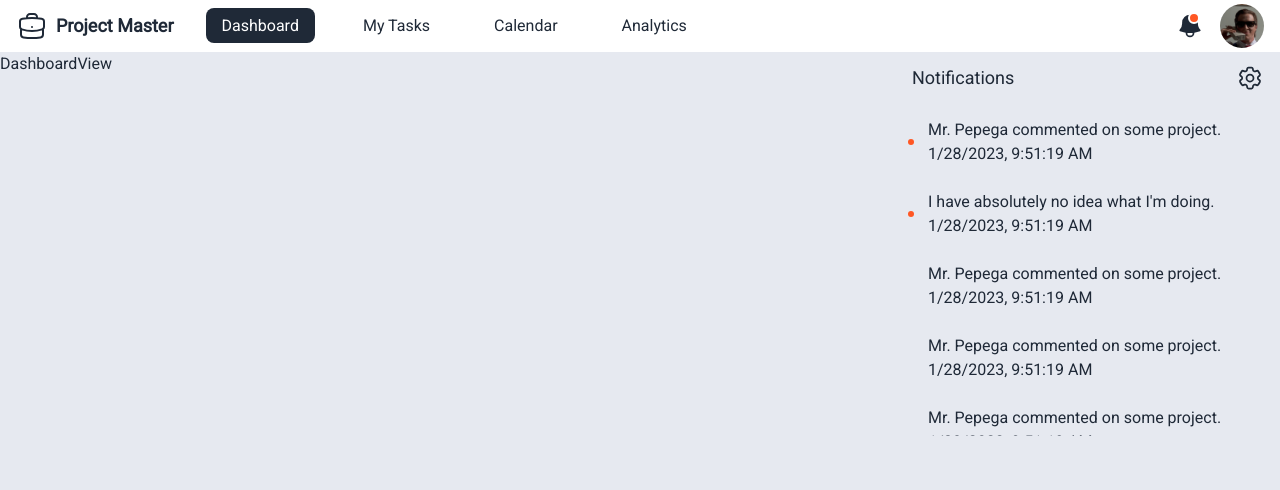
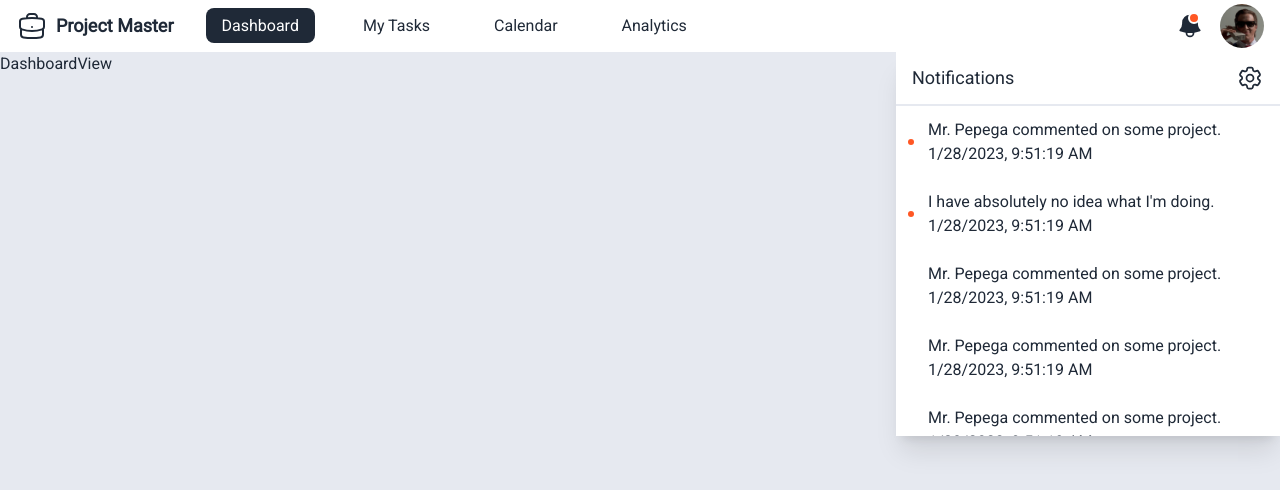
Before and after one commit to AlanGalt/task-management-system, a React (Create React App) app in the folder Frontend/: page /dashboard in a window 1280 px wide. Both pictures are taken after a click on the button 1190 px from the left and 26 px from the top of the page. Shown: the top 490 px of the page. Built offline with nearby package versions, Linux system fonts and the light colour scheme.

Commit message:
Fix notifications background color

```diff
--- a/Frontend/src/components/Notifications.tsx
+++ b/Frontend/src/components/Notifications.tsx
@@ -60,7 +60,7 @@ const Notifications = () => {
             leaveFrom="transform scale-100 opacity-100"
             leaveTo="transform scale-95 opacity-0"
           >
-            <Popover.Panel className="absolute right-0 z-10 md:shadow-xlbg-base-100 w-96 h-96 top-full">
+            <Popover.Panel className="absolute right-0 z-10 md:shadow-xl bg-base-100 w-96 h-96 top-full">
               <div className="flex items-center justify-between px-4 py-3 border-b-2 border-base-300">
                 <h1 className="text-lg text-left">Notifications</h1>
                 <a href="#">
```
